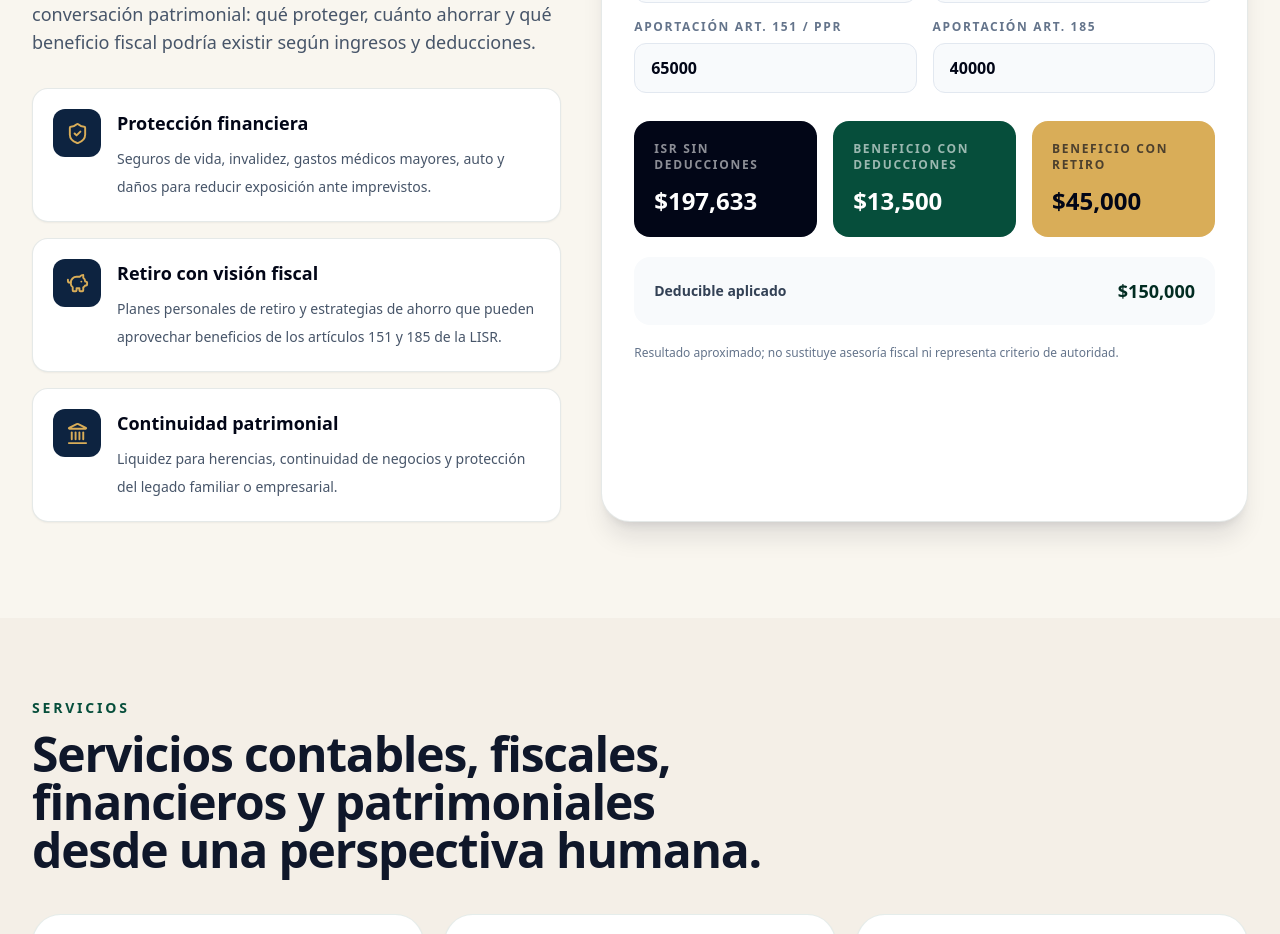
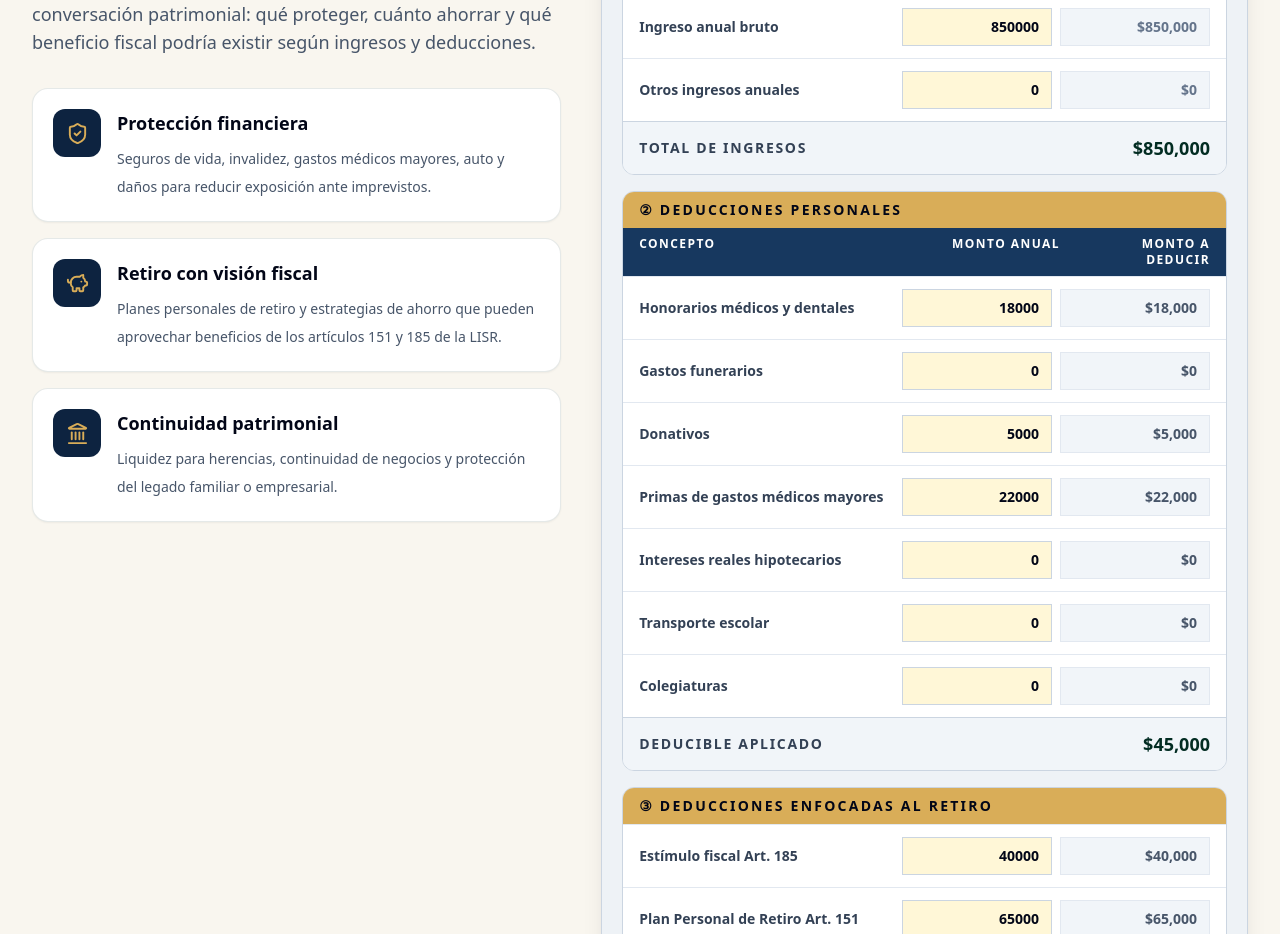
Before and after one commit to o7digital/kabin, a React (Vite) app: page / in a window 1280 px wide. Shown: the part 2660-3594 px from the top of the page. Built offline with nearby package versions, Linux system fonts and the light colour scheme.

Commit message:
Improve insurance tax calculator UI

```diff
--- a/KabinConsultoriaMockup.jsx
+++ b/KabinConsultoriaMockup.jsx
@@ -361,7 +361,14 @@ export default function KabinConsultoriaMockup() {
   const [selectedService, setSelectedService] = useState(null);
   const [insuranceInputs, setInsuranceInputs] = useState({
     income: "850000",
-    personal: "45000",
+    otherIncome: "0",
+    medical: "18000",
+    funeral: "0",
+    donations: "5000",
+    gmm: "22000",
+    mortgage: "0",
+    transport: "0",
+    tuition: "0",
     art151: "65000",
     art185: "40000",
   });
@@ -377,8 +384,11 @@ export default function KabinConsultoriaMockup() {
         vision: "Nuestra visión", visionTitle: "Proteger y hacer crecer su legado.", visionText: "Ser uno de los consultores contables, fiscales y financieros de referencia para cuidar el patrimonio de nuestros clientes, fortalecer sus operaciones y acompañar su crecimiento con visión de largo plazo.",
         valuesTitle: "Nuestros valores", path: "Nuestro camino",
         insuranceTitle: "Seguros", insuranceHeading: "Protección, ahorro y retiro con estrategia fiscal.", insuranceText: "Integramos seguros y planes de retiro dentro de una conversación patrimonial: qué proteger, cuánto ahorrar y qué beneficio fiscal podría existir según ingresos y deducciones.",
-        calculatorTitle: "Simulador fiscal 2024", calculatorText: "Estimación para personas físicas en sueldos y salarios. Usa tarifa ISR anual 2024, UMA anual 2024, tope Art. 185 de $152,000 y topes Art. 151.",
-        income: "Ingreso anual bruto", personalDeductions: "Deducciones personales", art151: "Aportación Art. 151 / PPR", art185: "Aportación Art. 185", withoutDeductions: "ISR sin deducciones", withPersonal: "Beneficio con deducciones", withRetirement: "Beneficio con retiro", deductibleApplied: "Deducible aplicado", disclaimer: "Resultado aproximado; no sustituye asesoría fiscal ni representa criterio de autoridad.",
+        calculatorTitle: "Calculadora de impuestos 2024", calculatorText: "Herramienta indicativa para personas físicas en sueldos y salarios. Captura los datos del cliente y compara tres escenarios.",
+        incomeSection: "① Ingresos", deductionsSection: "② Deducciones personales", retirementSection: "③ Deducciones enfocadas al retiro", resultsSection: "④ Resultados",
+        tableConcept: "Concepto", annualAmount: "Monto anual", deductibleAmount: "Monto a deducir", income: "Ingreso anual bruto", otherIncome: "Otros ingresos anuales", totalIncome: "Total de ingresos",
+        medical: "Honorarios médicos y dentales", funeral: "Gastos funerarios", donations: "Donativos", gmm: "Primas de gastos médicos mayores", mortgage: "Intereses reales hipotecarios", transport: "Transporte escolar", tuition: "Colegiaturas",
+        art151: "Plan Personal de Retiro Art. 151", art185: "Estímulo fiscal Art. 185", withoutDeductions: "Sin deducciones", withPersonal: "Con deducciones personales", withRetirement: "Con deducciones y retiro", isrToPay: "ISR estimado", taxBenefit: "Beneficio fiscal", deductibleApplied: "Deducible aplicado", disclaimer: "Resultado aproximado; no sustituye asesoría fiscal ni representa criterio de autoridad.",
         contactTitle: "Recibe acompañamiento profesional.", contactText: "Completa el formulario y te contactaremos para entender tu situación y proponerte una ruta de trabajo.",
         fullname: "Nombre completo", email: "Correo electrónico", phone: "Teléfono", interest: "Servicio de interés", message: "Mensaje", send: "Enviar solicitud",
         privacy: "Aviso de Privacidad", footerNav: "Navegación", footerContact: "Contacto", mexico: "Atención en México", social: "Redes sociales",
@@ -394,8 +404,11 @@ export default function KabinConsultoriaMockup() {
         vision: "Our vision", visionTitle: "Protect and grow your legacy.", visionText: "To become a leading accounting, tax, and financial consulting firm focused on protecting and growing client assets.",
         valuesTitle: "Our values", path: "Our journey",
         insuranceTitle: "Insurance", insuranceHeading: "Protection, savings, and retirement with tax strategy.", insuranceText: "We integrate insurance and retirement plans into an asset-planning conversation: what to protect, how much to save, and which tax benefit may apply.",
-        calculatorTitle: "2024 tax simulator", calculatorText: "Estimate for individuals under salaries and wages in Mexico. Uses the 2024 annual ISR table, 2024 annual UMA, $152,000 Art. 185 cap, and Art. 151 caps.",
-        income: "Annual gross income", personalDeductions: "Personal deductions", art151: "Art. 151 / retirement plan", art185: "Art. 185 contribution", withoutDeductions: "ISR without deductions", withPersonal: "Benefit with deductions", withRetirement: "Benefit with retirement", deductibleApplied: "Applied deductible", disclaimer: "Approximate result; it does not replace tax advice or represent an authority criterion.",
+        calculatorTitle: "2024 tax calculator", calculatorText: "Indicative tool for individuals under salaries and wages in Mexico. Enter client data and compare three scenarios.",
+        incomeSection: "① Income", deductionsSection: "② Personal deductions", retirementSection: "③ Retirement-focused deductions", resultsSection: "④ Results",
+        tableConcept: "Concept", annualAmount: "Annual amount", deductibleAmount: "Deductible amount", income: "Annual gross income", otherIncome: "Other annual income", totalIncome: "Total income",
+        medical: "Medical and dental fees", funeral: "Funeral expenses", donations: "Donations", gmm: "Major medical insurance premiums", mortgage: "Mortgage real interest", transport: "School transportation", tuition: "Tuition",
+        art151: "Private Retirement Plan Art. 151", art185: "Tax incentive Art. 185", withoutDeductions: "No deductions", withPersonal: "With personal deductions", withRetirement: "With deductions and retirement", isrToPay: "Estimated ISR", taxBenefit: "Tax benefit", deductibleApplied: "Applied deductible", disclaimer: "Approximate result; it does not replace tax advice or represent an authority criterion.",
         contactTitle: "Receive professional support.", contactText: "Complete the form and we will contact you to understand your needs and propose a work plan.",
         fullname: "Full name", email: "Email", phone: "Phone", interest: "Service of interest", message: "Message", send: "Send request",
         privacy: "Privacy Notice", footerNav: "Navigation", footerContact: "Contact", mexico: "Service in Mexico", social: "Social media",
@@ -470,21 +483,57 @@ export default function KabinConsultoriaMockup() {
   const active = t.heroSlides[currentSlide];
   const parsedInsurance = {
     income: Number(insuranceInputs.income) || 0,
-    personal: Number(insuranceInputs.personal) || 0,
+    otherIncome: Number(insuranceInputs.otherIncome) || 0,
+    medical: Number(insuranceInputs.medical) || 0,
+    funeral: Number(insuranceInputs.funeral) || 0,
+    donations: Number(insuranceInputs.donations) || 0,
+    gmm: Number(insuranceInputs.gmm) || 0,
+    mortgage: Number(insuranceInputs.mortgage) || 0,
+    transport: Number(insuranceInputs.transport) || 0,
+    tuition: Number(insuranceInputs.tuition) || 0,
     art151: Number(insuranceInputs.art151) || 0,
     art185: Number(insuranceInputs.art185) || 0,
   };
-  const personalCap = Math.min(parsedInsurance.income * 0.15, umaAnnual2024 * 5);
-  const art151Cap = Math.min(parsedInsurance.income * 0.1, umaAnnual2024 * 5);
-  const appliedPersonal = Math.min(parsedInsurance.personal, personalCap);
+  const totalIncome = parsedInsurance.income + parsedInsurance.otherIncome;
+  const personalCap = Math.min(totalIncome * 0.15, umaAnnual2024 * 5);
+  const donationCap = totalIncome * 0.07;
+  const funeralCap = umaAnnual2024;
+  const mortgageCap = 750000 * 7.646804;
+  const art151Cap = Math.min(totalIncome * 0.1, umaAnnual2024 * 5);
+  const personalRows = [
+    { field: "medical", label: t.medical, cap: Infinity },
+    { field: "funeral", label: t.funeral, cap: funeralCap },
+    { field: "donations", label: t.donations, cap: donationCap },
+    { field: "gmm", label: t.gmm, cap: Infinity },
+    { field: "mortgage", label: t.mortgage, cap: mortgageCap },
+    { field: "transport", label: t.transport, cap: Infinity },
+    { field: "tuition", label: t.tuition, cap: 24500 },
+  ].map((row) => ({
+    ...row,
+    amount: parsedInsurance[row.field],
+    deductible: Math.min(parsedInsurance[row.field], row.cap),
+  }));
+  const appliedPersonal = Math.min(
+    personalRows.reduce((sum, row) => sum + row.deductible, 0),
+    personalCap,
+  );
   const appliedArt151 = Math.min(parsedInsurance.art151, art151Cap);
   const appliedArt185 = Math.min(parsedInsurance.art185, art185Cap);
-  const isrWithoutDeductions = calculateAnnualIsr(parsedInsurance.income);
-  const isrWithPersonal = calculateAnnualIsr(parsedInsurance.income - appliedPersonal);
-  const isrWithRetirement = calculateAnnualIsr(parsedInsurance.income - appliedPersonal - appliedArt151 - appliedArt185);
+  const isrWithoutDeductions = calculateAnnualIsr(totalIncome);
+  const isrWithPersonal = calculateAnnualIsr(totalIncome - appliedPersonal);
+  const isrWithRetirement = calculateAnnualIsr(totalIncome - appliedPersonal - appliedArt151 - appliedArt185);
   const personalBenefit = Math.max(isrWithoutDeductions - isrWithPersonal, 0);
   const retirementBenefit = Math.max(isrWithoutDeductions - isrWithRetirement, 0);
   const totalAppliedDeductible = appliedPersonal + appliedArt151 + appliedArt185;
+  const retirementRows = [
+    { field: "art185", label: t.art185, amount: parsedInsurance.art185, deductible: appliedArt185, cap: art185Cap },
+    { field: "art151", label: t.art151, amount: parsedInsurance.art151, deductible: appliedArt151, cap: art151Cap },
+  ];
+  const scenarioRows = [
+    { label: t.withoutDeductions, isr: isrWithoutDeductions, benefit: 0, deductible: 0 },
+    { label: t.withPersonal, isr: isrWithPersonal, benefit: personalBenefit, deductible: appliedPersonal },
+    { label: t.withRetirement, isr: isrWithRetirement, benefit: retirementBenefit, deductible: totalAppliedDeductible },
+  ];
   const updateInsuranceInput = (field, value) => {
     setInsuranceInputs((current) => ({
       ...current,
@@ -695,7 +744,7 @@ export default function KabinConsultoriaMockup() {
                   {t.pillars}
                 </h2>
                 <p className="mt-6 text-xl font-semibold leading-9 text-white sm:text-2xl">
-                  {t.concept}
+                  {t.tableConcept}
                 </p>
                 <p className="mt-5 max-w-2xl text-base leading-8 text-slate-200 sm:text-lg">
                   {t.aboutText}
@@ -794,57 +843,129 @@ export default function KabinConsultoriaMockup() {
               </div>
             </div>
 
-            <div className="rounded-[1.8rem] border border-emerald-950/10 bg-white p-6 shadow-xl shadow-slate-900/10 md:p-8">
-              <div className="flex items-start gap-4">
-                <div className="flex h-12 w-12 shrink-0 items-center justify-center rounded-2xl bg-emerald-950 text-white">
-                  <Calculator size={24} />
+            <div className="overflow-hidden rounded-[1.4rem] border border-slate-300 bg-white shadow-xl shadow-slate-900/10">
+              <div className="flex items-center gap-4 border-b border-slate-300 bg-[#17385f] px-5 py-4 text-white">
+                <div className="flex h-11 w-11 shrink-0 items-center justify-center rounded-xl bg-white/12">
+                  <Calculator size={23} />
                 </div>
                 <div>
-                  <h3 className="text-2xl font-black tracking-tight text-slate-950">{t.calculatorTitle}</h3>
-                  <p className="mt-2 text-sm leading-7 text-slate-600">{t.calculatorText}</p>
+                  <h3 className="text-2xl font-black tracking-tight">{t.calculatorTitle}</h3>
+                  <p className="mt-1 text-sm leading-6 text-white/75">{t.calculatorText}</p>
                 </div>
               </div>
 
-              <div className="mt-7 grid gap-4 sm:grid-cols-2">
+              <div className="bg-[#eef2f6] p-4 md:p-5">
+                <div className="grid gap-4">
+                  <div className="overflow-hidden rounded-xl border border-slate-300 bg-white">
+                    <div className="bg-[#d9ad58] px-4 py-2 text-sm font-black uppercase tracking-[0.16em] text-slate-950">
+                      {t.incomeSection}
+                    </div>
+                    <div className="grid grid-cols-[1fr_150px_150px] bg-[#17385f] text-xs font-black uppercase tracking-[0.12em] text-white max-sm:hidden">
+                      <div className="px-4 py-2">{t.tableConcept}</div>
+                      <div className="px-4 py-2 text-right">{t.annualAmount}</div>
+                      <div className="px-4 py-2 text-right">{t.deductibleAmount}</div>
+                    </div>
                     {[
-                  ["income", t.income],
-                  ["personal", t.personalDeductions],
-                  ["art151", t.art151],
-                  ["art185", t.art185],
-                ].map(([field, label]) => (
-                  <label key={field} className="grid gap-2">
-                    <span className="text-xs font-black uppercase tracking-[0.14em] text-slate-500">{label}</span>
+                      ["income", t.income, parsedInsurance.income],
+                      ["otherIncome", t.otherIncome, parsedInsurance.otherIncome],
+                    ].map(([field, label, value]) => (
+                      <div key={field} className="grid items-center gap-2 border-t border-slate-200 px-4 py-3 sm:grid-cols-[1fr_150px_150px]">
+                        <label htmlFor={`insurance-${field}`} className="text-sm font-bold text-slate-700">{label}</label>
                         <input
+                          id={`insurance-${field}`}
                           type="text"
                           inputMode="decimal"
                           value={insuranceInputs[field]}
                           onChange={(event) => updateInsuranceInput(field, event.target.value)}
-                      className="rounded-xl border border-slate-200 bg-slate-50 px-4 py-3 text-base font-bold text-slate-950 outline-none transition focus:border-emerald-800 focus:bg-white"
+                          className="w-full border border-slate-300 bg-[#fff7d7] px-3 py-2 text-right text-sm font-black text-slate-950 outline-none focus:border-emerald-800"
                         />
-                  </label>
+                        <div className="border border-slate-200 bg-slate-100 px-3 py-2 text-right text-sm font-black text-slate-500">
+                          {formatMxn(value)}
+                        </div>
+                      </div>
+                    ))}
+                    <div className="grid items-center gap-2 border-t border-slate-300 bg-slate-100 px-4 py-3 sm:grid-cols-[1fr_150px_150px]">
+                      <div className="text-sm font-black uppercase tracking-[0.12em] text-slate-700">{t.totalIncome}</div>
+                      <div className="sm:col-span-2 text-right text-lg font-black text-emerald-950">{formatMxn(totalIncome)}</div>
+                    </div>
+                  </div>
+
+                  <div className="overflow-hidden rounded-xl border border-slate-300 bg-white">
+                    <div className="bg-[#d9ad58] px-4 py-2 text-sm font-black uppercase tracking-[0.16em] text-slate-950">
+                      {t.deductionsSection}
+                    </div>
+                    <div className="grid grid-cols-[1fr_150px_150px] bg-[#17385f] text-xs font-black uppercase tracking-[0.12em] text-white max-sm:hidden">
+                      <div className="px-4 py-2">{t.tableConcept}</div>
+                      <div className="px-4 py-2 text-right">{t.annualAmount}</div>
+                      <div className="px-4 py-2 text-right">{t.deductibleAmount}</div>
+                    </div>
+                    {personalRows.map((row) => (
+                      <div key={row.field} className="grid items-center gap-2 border-t border-slate-200 px-4 py-3 sm:grid-cols-[1fr_150px_150px]">
+                        <label htmlFor={`insurance-${row.field}`} className="text-sm font-bold text-slate-700">{row.label}</label>
+                        <input
+                          id={`insurance-${row.field}`}
+                          type="text"
+                          inputMode="decimal"
+                          value={insuranceInputs[row.field]}
+                          onChange={(event) => updateInsuranceInput(row.field, event.target.value)}
+                          className="w-full border border-slate-300 bg-[#fff7d7] px-3 py-2 text-right text-sm font-black text-slate-950 outline-none focus:border-emerald-800"
+                        />
+                        <div className="border border-slate-200 bg-slate-100 px-3 py-2 text-right text-sm font-black text-slate-600">
+                          {formatMxn(row.deductible)}
+                        </div>
+                      </div>
+                    ))}
+                    <div className="grid items-center gap-2 border-t border-slate-300 bg-slate-100 px-4 py-3 sm:grid-cols-[1fr_150px_150px]">
+                      <div className="text-sm font-black uppercase tracking-[0.12em] text-slate-700">{t.deductibleApplied}</div>
+                      <div className="sm:col-span-2 text-right text-lg font-black text-emerald-950">{formatMxn(appliedPersonal)}</div>
+                    </div>
+                  </div>
+
+                  <div className="overflow-hidden rounded-xl border border-slate-300 bg-white">
+                    <div className="bg-[#d9ad58] px-4 py-2 text-sm font-black uppercase tracking-[0.16em] text-slate-950">
+                      {t.retirementSection}
+                    </div>
+                    {retirementRows.map((row) => (
+                      <div key={row.field} className="grid items-center gap-2 border-t border-slate-200 px-4 py-3 sm:grid-cols-[1fr_150px_150px]">
+                        <label htmlFor={`insurance-${row.field}`} className="text-sm font-bold text-slate-700">{row.label}</label>
+                        <input
+                          id={`insurance-${row.field}`}
+                          type="text"
+                          inputMode="decimal"
+                          value={insuranceInputs[row.field]}
+                          onChange={(event) => updateInsuranceInput(row.field, event.target.value)}
+                          className="w-full border border-slate-300 bg-[#fff7d7] px-3 py-2 text-right text-sm font-black text-slate-950 outline-none focus:border-emerald-800"
+                        />
+                        <div className="border border-slate-200 bg-slate-100 px-3 py-2 text-right text-sm font-black text-slate-600">
+                          {formatMxn(row.deductible)}
+                        </div>
+                      </div>
                     ))}
                   </div>
 
-              <div className="mt-7 grid gap-4 sm:grid-cols-3">
-                <div className="rounded-2xl bg-slate-950 p-5 text-white">
-                  <p className="text-xs font-black uppercase tracking-[0.14em] text-white/55">{t.withoutDeductions}</p>
-                  <p className="mt-3 text-2xl font-black">{formatMxn(isrWithoutDeductions)}</p>
+                  <div className="overflow-hidden rounded-xl border border-slate-300 bg-white">
+                    <div className="bg-[#17385f] px-4 py-2 text-sm font-black uppercase tracking-[0.16em] text-white">
+                      {t.resultsSection}
                     </div>
-                <div className="rounded-2xl bg-emerald-900 p-5 text-white">
-                  <p className="text-xs font-black uppercase tracking-[0.14em] text-white/60">{t.withPersonal}</p>
-                  <p className="mt-3 text-2xl font-black">{formatMxn(personalBenefit)}</p>
+                    <div className="grid grid-cols-[1fr_145px_145px_145px] bg-slate-100 text-xs font-black uppercase tracking-[0.1em] text-slate-600 max-md:hidden">
+                      <div className="px-4 py-2">{t.tableConcept}</div>
+                      <div className="px-4 py-2 text-right">{t.isrToPay}</div>
+                      <div className="px-4 py-2 text-right">{t.taxBenefit}</div>
+                      <div className="px-4 py-2 text-right">{t.deductibleApplied}</div>
                     </div>
-                <div className="rounded-2xl bg-[#d9ad58] p-5 text-slate-950">
-                  <p className="text-xs font-black uppercase tracking-[0.14em] text-slate-950/65">{t.withRetirement}</p>
-                  <p className="mt-3 text-2xl font-black">{formatMxn(retirementBenefit)}</p>
+                    {scenarioRows.map((row) => (
+                      <div key={row.label} className="grid gap-2 border-t border-slate-200 px-4 py-3 md:grid-cols-[1fr_145px_145px_145px]">
+                        <div className="text-sm font-black text-slate-800">{row.label}</div>
+                        <div className="text-right text-sm font-black text-slate-950">{formatMxn(row.isr)}</div>
+                        <div className="text-right text-sm font-black text-emerald-800">{formatMxn(row.benefit)}</div>
+                        <div className="text-right text-sm font-black text-slate-600">{formatMxn(row.deductible)}</div>
+                      </div>
+                    ))}
                   </div>
                 </div>
 
-              <div className="mt-5 flex flex-col gap-3 rounded-2xl bg-slate-50 p-5 text-sm font-semibold text-slate-700 sm:flex-row sm:items-center sm:justify-between">
-                <span>{t.deductibleApplied}</span>
-                <span className="text-lg font-black text-emerald-950">{formatMxn(totalAppliedDeductible)}</span>
+                <p className="mt-4 text-xs leading-6 text-slate-500">{t.disclaimer}</p>
               </div>
-              <p className="mt-4 text-xs leading-6 text-slate-500">{t.disclaimer}</p>
             </div>
           </div>
         </section>
```
Lines whose indentation alone changed are shown as unchanged.
